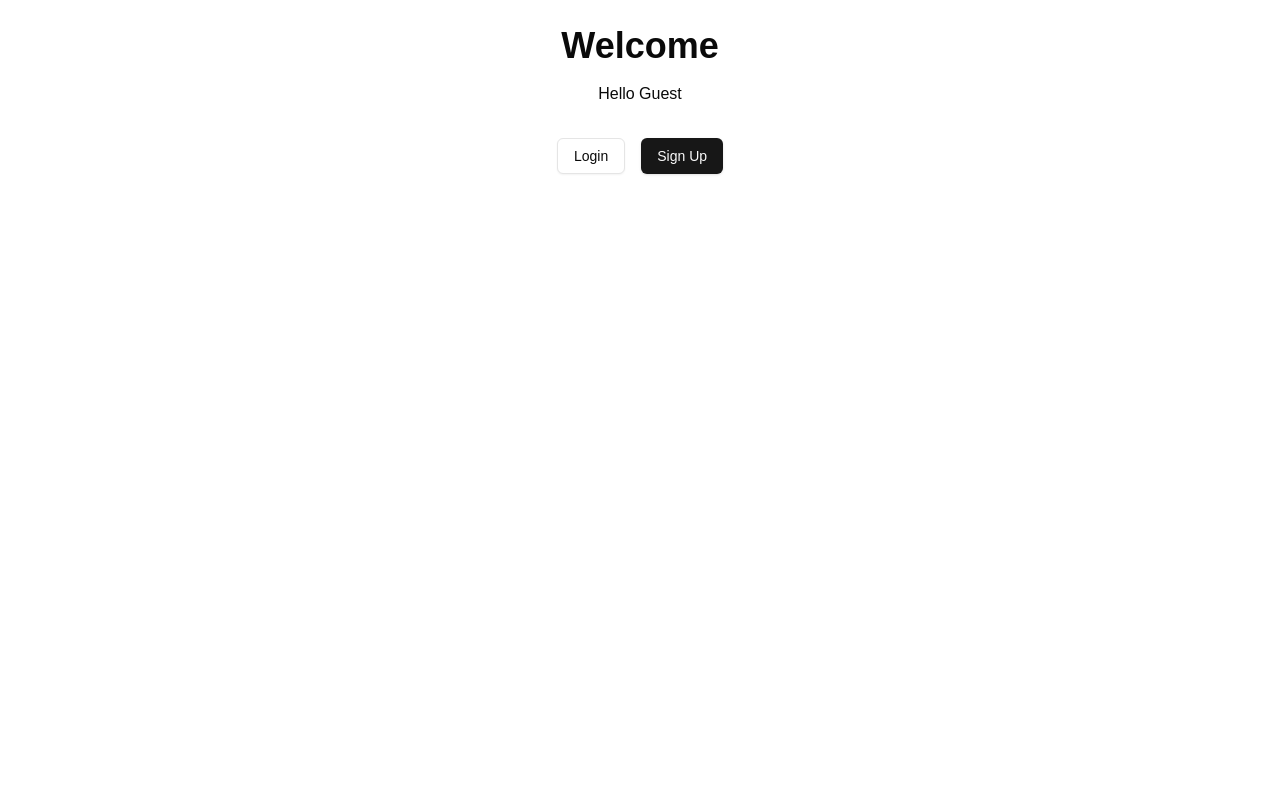
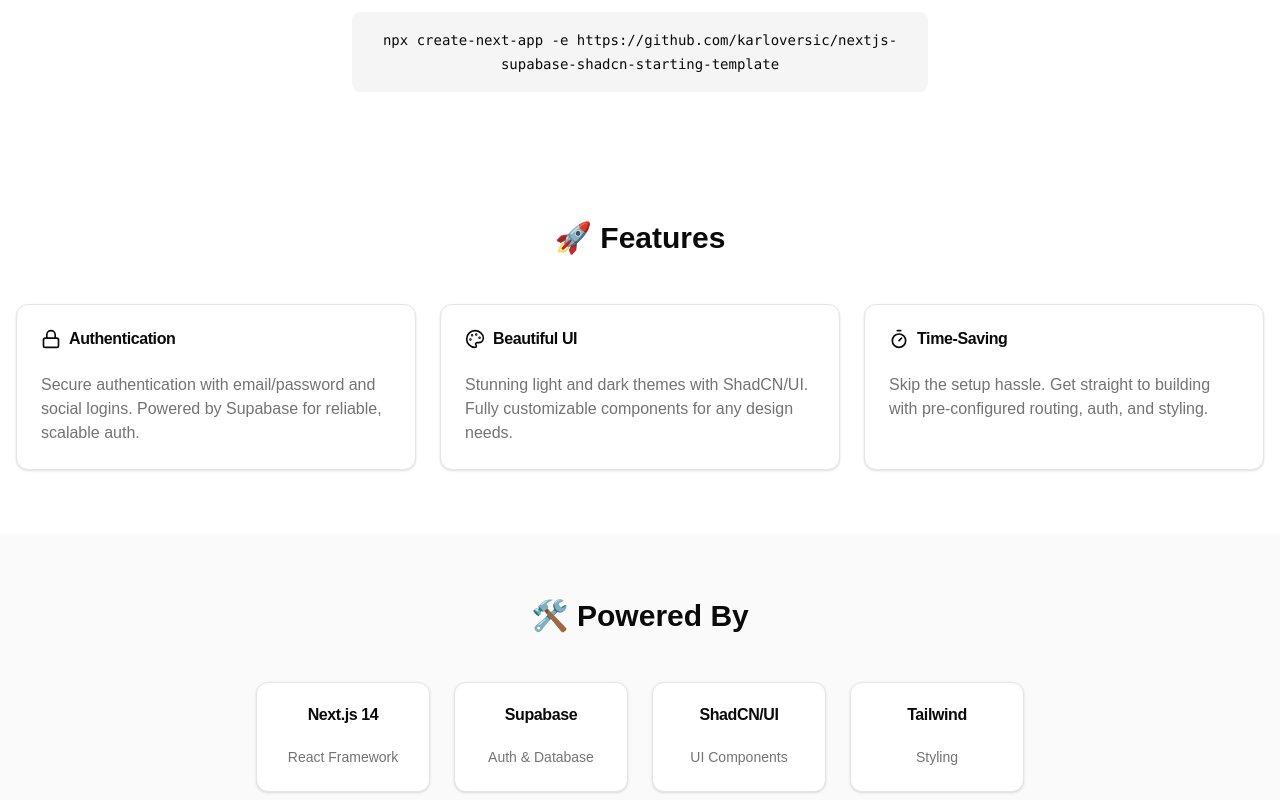
Before and after one commit to karloversic/nextjs-supabase-shadcn-starting-template, a Next.js app: page / in a window 1280 px wide. Shown: the part 300-1100 px from the top of the page. Before the commit the page ends 800 px from the top, so only its background shows below. Built offline with nearby package versions, Linux system fonts and the light colour scheme; no server answers.

Commit message:
create landing page

```diff
--- a/app/(root)/page.tsx
+++ b/app/(root)/page.tsx
@@ -1,37 +1,250 @@
-import { createClient } from "@/utils/supabase/server";
+"use client";
+
+import React from "react";
 import { Button } from "@/components/ui/button";
+import { Card, CardContent, CardHeader, CardTitle } from "@/components/ui/card";
+import { Github, Lock, Palette, Code, Timer, Settings } from "lucide-react";
 import Link from "next/link";
-// import { ThemeToggle } from "@/components/ui/theme-toggle";
 
-export default async function Home() {
-  const supabase = await createClient();
+const LandingPage = () => {
+  return (
+    <div className="min-h-screen bg-background text-foreground">
+      {/* Hero Section */}
+      <header className="container mx-auto px-4 py-16 text-center">
+        <h1 className="text-5xl font-bold mb-6">Build Faster with Next.js</h1>
+        <p className="text-xl text-muted-foreground mb-8 max-w-2xl mx-auto">
+          A production-ready template combining the power of Next.js, Supabase
+          Auth, and ShadCN/UI. Start building your next project in minutes, not
+          hours.
+        </p>
+        <div className="flex gap-4 justify-center mb-12">
+          <Button className="gap-2" size="lg">
+            <Github className="w-5 h-5" />
+            Get Started
+          </Button>
+          <Button variant="outline" size="lg" className="gap-2">
+            <Code className="w-5 h-5" />
+            View Demo
+          </Button>
+        </div>
+        <div className="bg-muted p-4 rounded-lg max-w-xl mx-auto">
+          <code className="text-sm">
+            npx create-next-app -e
+            https://github.com/karloversic/nextjs-supabase-shadcn-starting-template
+          </code>
+        </div>
+      </header>
 
-  const { data } = await supabase.auth.getUser();
+      {/* Features Section */}
+      <section className="container mx-auto px-4 py-16">
+        <h2 className="text-3xl font-bold text-center mb-12">🚀 Features</h2>
+        <div className="grid grid-cols-1 md:grid-cols-3 gap-6">
+          <Card>
+            <CardHeader>
+              <CardTitle className="flex items-center gap-2">
+                <Lock className="w-5 h-5" />
+                Authentication
+              </CardTitle>
+            </CardHeader>
+            <CardContent>
+              <p className="text-muted-foreground">
+                Secure authentication with email/password and social logins.
+                Powered by Supabase for reliable, scalable auth.
+              </p>
+            </CardContent>
+          </Card>
 
-  return (
-    <div className="w-full max-w-4xl text-center">
-      <h1 className="mb-4 text-4xl font-bold">Welcome</h1>
-      <p className="mb-8">Hello {data.user ? data.user.email : "Guest"}</p>
-      <div className="flex items-center justify-center gap-4">
-        {data.user ? (
-          <>
-            <Link href="/logout">
-              <Button variant="outline">Logout</Button>
-            </Link>
-          </>
-        ) : (
-          <>
-            <Link href="/login">
-              <Button variant="outline">Login</Button>
-            </Link>
-            <Link href="/signup">
-              <Button>Sign Up</Button>
-            </Link>
-          </>
-        )}
+          <Card>
+            <CardHeader>
+              <CardTitle className="flex items-center gap-2">
+                <Palette className="w-5 h-5" />
+                Beautiful UI
+              </CardTitle>
+            </CardHeader>
+            <CardContent>
+              <p className="text-muted-foreground">
+                Stunning light and dark themes with ShadCN/UI. Fully
+                customizable components for any design needs.
+              </p>
+            </CardContent>
+          </Card>
 
-        {/*<ThemeToggle />*/}
-      </div>
+          <Card>
+            <CardHeader>
+              <CardTitle className="flex items-center gap-2">
+                <Timer className="w-5 h-5" />
+                Time-Saving
+              </CardTitle>
+            </CardHeader>
+            <CardContent>
+              <p className="text-muted-foreground">
+                Skip the setup hassle. Get straight to building with
+                pre-configured routing, auth, and styling.
+              </p>
+            </CardContent>
+          </Card>
+        </div>
+      </section>
+
+      {/* Tech Stack Section */}
+      <section className="container mx-auto px-4 py-16 bg-muted/50">
+        <h2 className="text-3xl font-bold text-center mb-12">🛠️ Powered By</h2>
+        <div className="grid grid-cols-2 md:grid-cols-4 gap-6 max-w-3xl mx-auto">
+          <Card className="text-center">
+            <CardHeader>
+              <CardTitle>Next.js 14</CardTitle>
+            </CardHeader>
+            <CardContent>
+              <p className="text-sm text-muted-foreground">React Framework</p>
+            </CardContent>
+          </Card>
+
+          <Card className="text-center">
+            <CardHeader>
+              <CardTitle>Supabase</CardTitle>
+            </CardHeader>
+            <CardContent>
+              <p className="text-sm text-muted-foreground">Auth & Database</p>
+            </CardContent>
+          </Card>
+
+          <Card className="text-center">
+            <CardHeader>
+              <CardTitle>ShadCN/UI</CardTitle>
+            </CardHeader>
+            <CardContent>
+              <p className="text-sm text-muted-foreground">UI Components</p>
+            </CardContent>
+          </Card>
+
+          <Card className="text-center">
+            <CardHeader>
+              <CardTitle>Tailwind</CardTitle>
+            </CardHeader>
+            <CardContent>
+              <p className="text-sm text-muted-foreground">Styling</p>
+            </CardContent>
+          </Card>
+        </div>
+      </section>
+
+      {/* Why Choose Us Section  */}
+      <section className="container mx-auto px-4 py-16">
+        <h2 className="text-3xl font-bold text-center mb-12">
+          💡 Why Choose This Template?
+        </h2>
+        <div className="grid grid-cols-1 md:grid-cols-2 gap-8 max-w-4xl mx-auto">
+          <Card>
+            <CardHeader>
+              <CardTitle>Production Ready</CardTitle>
+            </CardHeader>
+            <CardContent>
+              <ul className="space-y-2">
+                <li className="flex items-center gap-2">
+                  <Settings className="w-4 h-4 text-green-500" />
+                  Optimized build configuration
+                </li>
+                <li className="flex items-center gap-2">
+                  <Settings className="w-4 h-4 text-green-500" />
+                  SEO best practices
+                </li>
+                <li className="flex items-center gap-2">
+                  <Settings className="w-4 h-4 text-green-500" />
+                  Performance optimized
+                </li>
+              </ul>
+            </CardContent>
+          </Card>
+
+          <Card>
+            <CardHeader>
+              <CardTitle>Developer Experience</CardTitle>
+            </CardHeader>
+            <CardContent>
+              <ul className="space-y-2">
+                <li className="flex items-center gap-2">
+                  <Settings className="w-4 h-4 text-green-500" />
+                  TypeScript support
+                </li>
+                <li className="flex items-center gap-2">
+                  <Settings className="w-4 h-4 text-green-500" />
+                  ESLint & Prettier
+                </li>
+                <li className="flex items-center gap-2">
+                  <Settings className="w-4 h-4 text-green-500" />
+                  Git hooks with Husky
+                </li>
+              </ul>
+            </CardContent>
+          </Card>
+        </div>
+      </section>
+
+      {/* Quick Start Section  */}
+      <section className="container mx-auto px-4 py-16 bg-muted/50 dark:bg-neutral-900/50">
+        <h2 className="text-3xl font-bold text-center mb-12">⚡ Quick Start</h2>
+        <div className="max-w-2xl mx-auto space-y-4">
+          <Card className="dark:border-neutral-800">
+            <CardHeader>
+              <CardTitle>1. Create Project</CardTitle>
+            </CardHeader>
+            <CardContent>
+              <code className="bg-background p-2 rounded block dark:bg-neutral-800">
+                npx create-next-app -e
+                https://github.com/karloversic/nextjs-supabase-shadcn-starting-template
+              </code>
+            </CardContent>
+          </Card>
+
+          <Card className="dark:border-neutral-800">
+            <CardHeader>
+              <CardTitle>2. Configure Environment</CardTitle>
+            </CardHeader>
+            <CardContent>
+              <code className="bg-background p-2 rounded block dark:bg-neutral-800">
+                cp .env.example .env.local
+                <br /># Update with your Supabase credentials
+              </code>
+            </CardContent>
+          </Card>
+
+          <Card className="dark:border-neutral-800">
+            <CardHeader>
+              <CardTitle>3. Launch</CardTitle>
+            </CardHeader>
+            <CardContent>
+              <code className="bg-background p-2 rounded block dark:bg-neutral-800">
+                npm run dev
+              </code>
+            </CardContent>
+          </Card>
+        </div>
+      </section>
+
+      {/* Github Star Section  */}
+      <section className="container mx-auto px-4 py-16">
+        <Card className="max-w-4xl mx-auto bg-primary text-primary-foreground">
+          <CardContent className="pt-6">
+            <div className="text-center">
+              <h3 className="text-2xl font-bold mb-4">
+                Ready to Start Building?
+              </h3>
+              <p className="mb-6">
+                Get started with our template and build your next project
+                faster.
+              </p>
+              <Link href="https://github.com/karloversic/nextjs-supabase-shadcn-starting-template">
+                <Button size="lg" variant="secondary" className="gap-2">
+                  <Github className="w-5 h-5" />
+                  Star on GitHub
+                </Button>
+              </Link>
+            </div>
+          </CardContent>
+        </Card>
+      </section>
     </div>
   );
-}
+};
+
+export default LandingPage;
```
